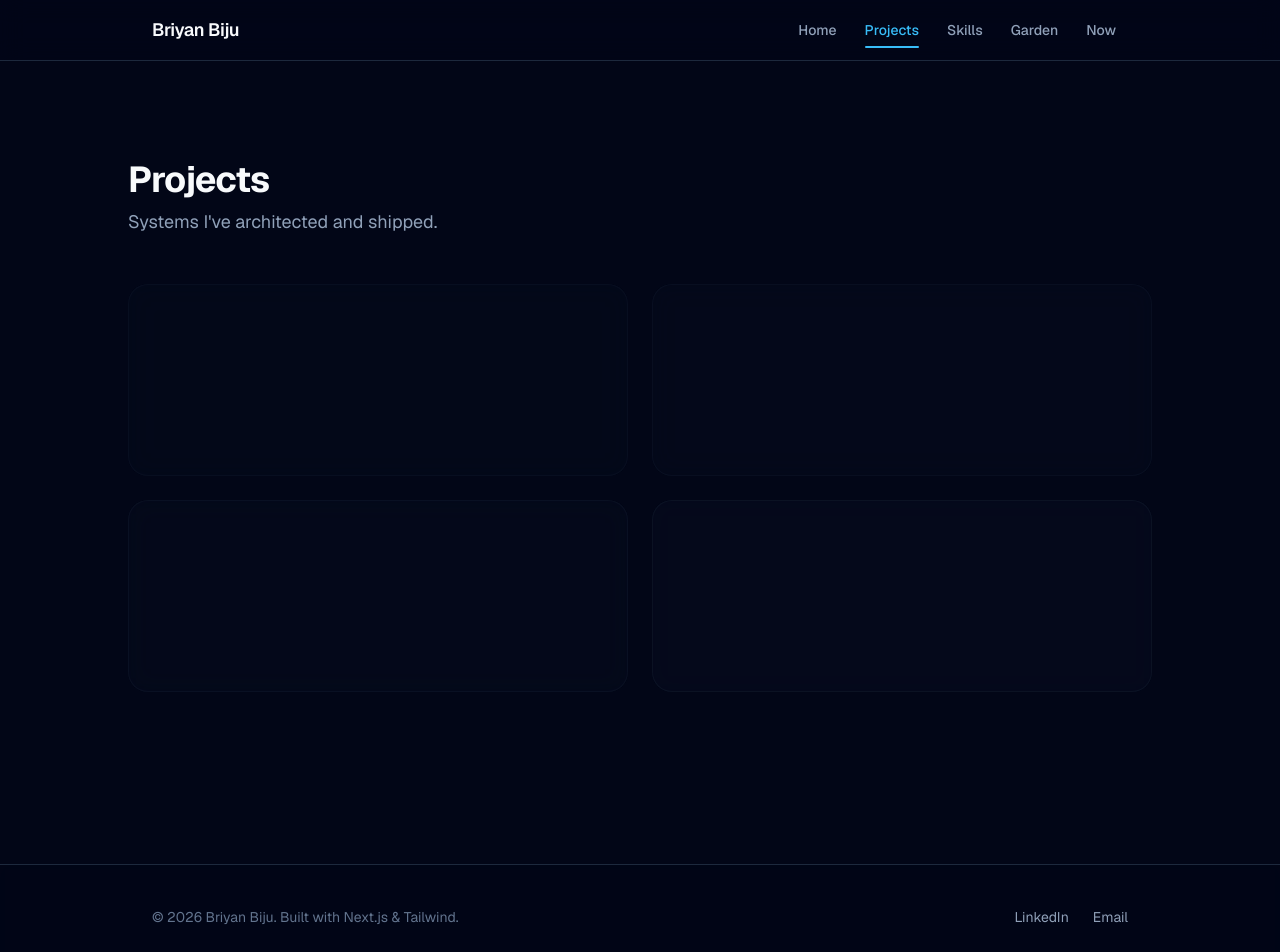
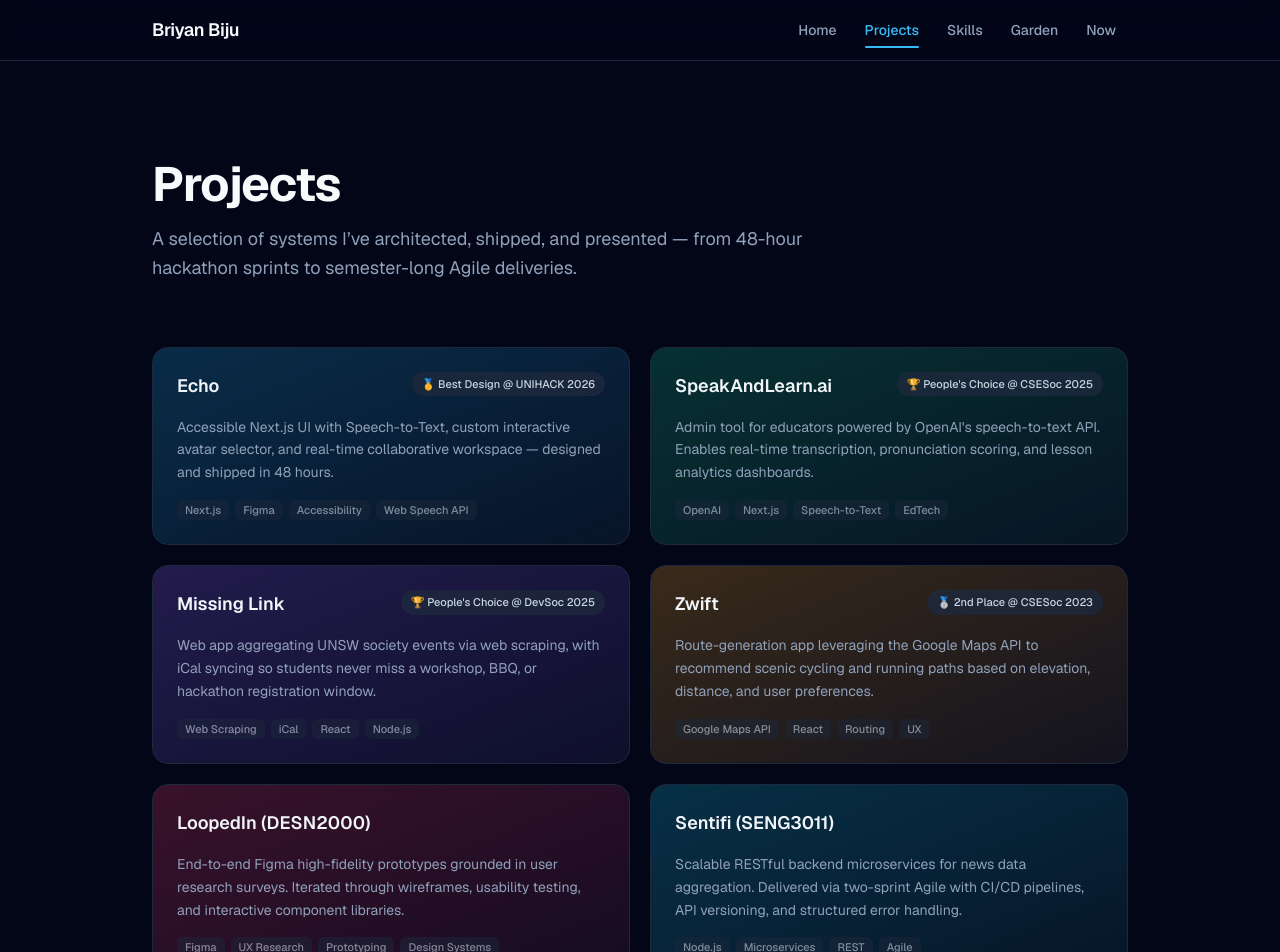
Before and after one commit to MundaneDragon/digital-garden, a Next.js app: page /projects in a window 1280 px wide. Shown: the top 952 px of the page. Built offline with nearby package versions, Linux system fonts and the light colour scheme.

Commit message:
feat: construct interactive engineering project showcase

```diff
--- a/src/app/projects/page.tsx
+++ b/src/app/projects/page.tsx
@@ -1,24 +1,130 @@
+const PROJECTS = [
+  {
+    title: "Echo",
+    badge: "🥇 Best Design @ UNIHACK 2026",
+    description:
+      "Accessible Next.js UI with Speech-to-Text, custom interactive avatar selector, and real-time collaborative workspace — designed and shipped in 48 hours.",
+    tags: ["Next.js", "Figma", "Accessibility", "Web Speech API"],
+    accent: "from-brand-500/20 to-brand-600/5",
+    ring: "ring-brand-500/20",
+  },
+  {
+    title: "SpeakAndLearn.ai",
+    badge: "🏆 People's Choice @ CSESoc 2025",
+    description:
+      "Admin tool for educators powered by OpenAI's speech-to-text API. Enables real-time transcription, pronunciation scoring, and lesson analytics dashboards.",
+    tags: ["OpenAI", "Next.js", "Speech-to-Text", "EdTech"],
+    accent: "from-emerald-500/20 to-emerald-600/5",
+    ring: "ring-emerald-500/20",
+  },
+  {
+    title: "Missing Link",
+    badge: "🏆 People's Choice @ DevSoc 2025",
+    description:
+      "Web app aggregating UNSW society events via web scraping, with iCal syncing so students never miss a workshop, BBQ, or hackathon registration window.",
+    tags: ["Web Scraping", "iCal", "React", "Node.js"],
+    accent: "from-violet-500/20 to-violet-600/5",
+    ring: "ring-violet-500/20",
+  },
+  {
+    title: "Zwift",
+    badge: "🥈 2nd Place @ CSESoc 2023",
+    description:
+      "Route-generation app leveraging the Google Maps API to recommend scenic cycling and running paths based on elevation, distance, and user preferences.",
+    tags: ["Google Maps API", "React", "Routing", "UX"],
+    accent: "from-amber-500/20 to-amber-600/5",
+    ring: "ring-amber-500/20",
+  },
+  {
+    title: "LoopedIn (DESN2000)",
+    badge: undefined,
+    description:
+      "End-to-end Figma high-fidelity prototypes grounded in user research surveys. Iterated through wireframes, usability testing, and interactive component libraries.",
+    tags: ["Figma", "UX Research", "Prototyping", "Design Systems"],
+    accent: "from-rose-500/20 to-rose-600/5",
+    ring: "ring-rose-500/20",
+  },
+  {
+    title: "Sentifi (SENG3011)",
+    badge: undefined,
+    description:
+      "Scalable RESTful backend microservices for news data aggregation. Delivered via two-sprint Agile with CI/CD pipelines, API versioning, and structured error handling.",
+    tags: ["Node.js", "Microservices", "REST", "Agile"],
+    accent: "from-cyan-500/20 to-cyan-600/5",
+    ring: "ring-cyan-500/20",
+  },
+  {
+    title: "Dungeon Mania (COMP2511)",
+    badge: undefined,
+    description:
+      "Enemy detection and object-oriented design in a massive Java codebase. Applied composite, observer, and strategy patterns across a dungeon-crawler game engine.",
+    tags: ["Java", "OOP", "Design Patterns", "JUnit"],
+    accent: "from-orange-500/20 to-orange-600/5",
+    ring: "ring-orange-500/20",
+  },
+  {
+    title: "Zenith (SENG2021)",
+    badge: undefined,
+    description:
+      "B2C-compliant invoice generation system exporting to PDF and CSV. Built with strong separation of concerns, input validation, and automated formatting pipelines.",
+    tags: ["Python", "PDF/CSV", "FinTech", "Validation"],
+    accent: "from-indigo-500/20 to-indigo-600/5",
+    ring: "ring-indigo-500/20",
+  },
+] as const;
+
 export default function ProjectsPage() {
   return (
-    <main className="min-h-screen px-6 py-24">
-      <div className="mx-auto max-w-5xl space-y-12">
-        <header>
-          <h1 className="text-4xl font-bold tracking-tight text-slate-50">
+    <main className="mx-auto max-w-5xl space-y-16 px-6 py-24">
+      <header className="space-y-4">
+        <h1 className="text-4xl font-bold tracking-tight text-slate-50 sm:text-5xl">
           Projects
         </h1>
-          <p className="mt-2 text-lg text-slate-400">
-            Systems I&apos;ve architected and shipped.
+        <p className="max-w-2xl text-lg leading-relaxed text-slate-400">
+          A selection of systems I&rsquo;ve architected, shipped, and presented
+          — from 48-hour hackathon sprints to semester-long Agile deliveries.
         </p>
       </header>
-        <div className="grid gap-6 md:grid-cols-2">
-          {Array.from({ length: 4 }).map((_, i) => (
-            <div
-              key={i}
-              className="bento-card animate-pulse-glass h-48"
-              style={{ animationDelay: `${i * 0.5}s` }}
-            />
+
+      <div className="grid gap-5 sm:grid-cols-2">
+        {PROJECTS.map((project) => (
+          <article
+            key={project.title}
+            className={`group relative overflow-hidden rounded-glass bg-slate-900/50 border border-slate-800 bg-gradient-to-br ${project.accent} p-6 transition-all hover:-translate-y-1 hover:border-slate-700 hover:shadow-xl ${project.ring} hover:ring-1`}
+          >
+            <div className="relative z-10 flex flex-col gap-4">
+              <div className="flex items-start justify-between gap-3">
+                <h2 className="text-lg font-semibold text-slate-100">
+                  {project.title}
+                </h2>
+                {project.badge && (
+                  <span className="shrink-0 whitespace-nowrap rounded-full bg-slate-800/80 px-2.5 py-1 text-[11px] font-medium text-slate-300">
+                    {project.badge}
+                  </span>
+                )}
+              </div>
+
+              <p className="text-sm leading-relaxed text-slate-400">
+                {project.description}
+              </p>
+
+              {/* Tech badges — revealed on hover */}
+              <div className="flex flex-wrap gap-1.5 opacity-60 transition-opacity group-hover:opacity-100">
+                {project.tags.map((tag) => (
+                  <span
+                    key={tag}
+                    className="rounded-md bg-slate-800/80 px-2 py-0.5 text-[11px] font-medium text-slate-300"
+                  >
+                    {tag}
+                  </span>
                 ))}
               </div>
+            </div>
+
+            {/* Subtle bottom-edge glow bar on hover */}
+            <div className="absolute inset-x-0 bottom-0 h-[2px] bg-gradient-to-r from-transparent via-brand-400/40 to-transparent opacity-0 transition-opacity group-hover:opacity-100" />
+          </article>
+        ))}
       </div>
     </main>
   );
```
Lines whose indentation alone changed are shown as unchanged.
